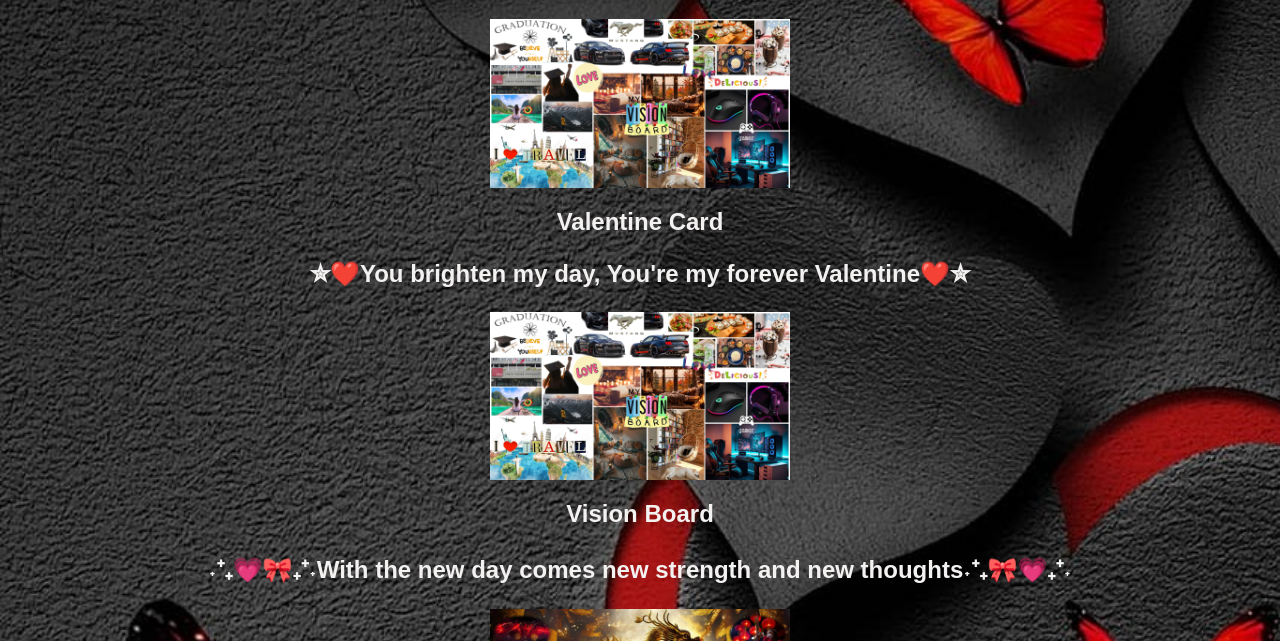
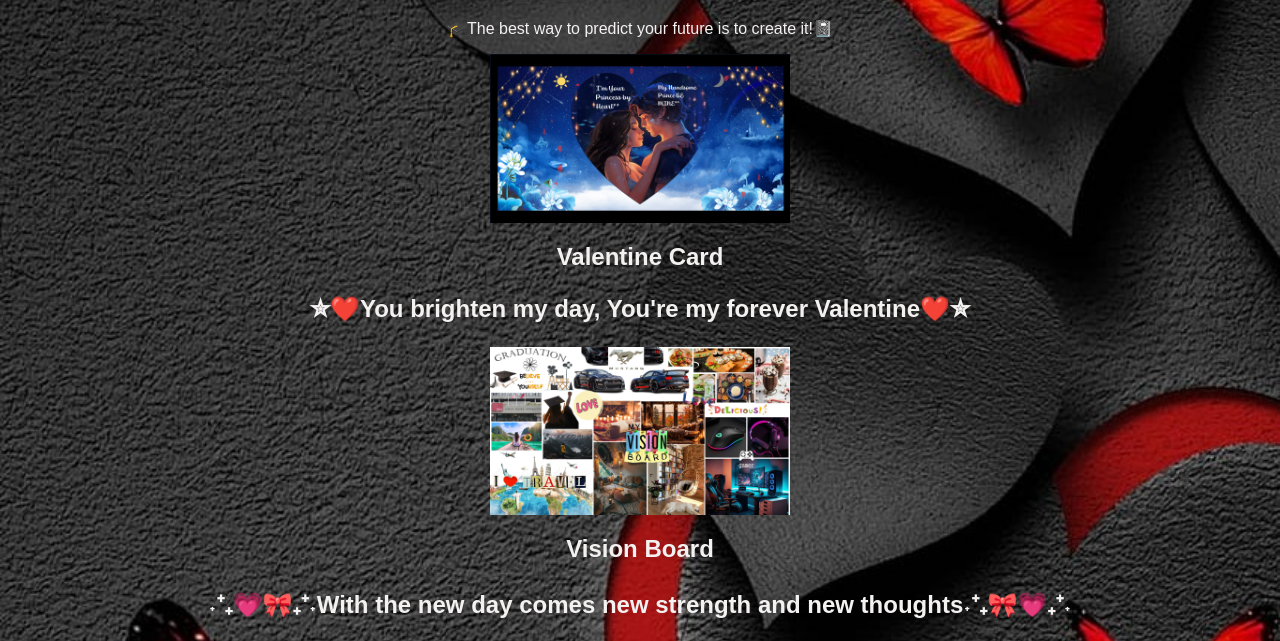
Before and after one commit to HasaniKV/My-Eporfolio, a plain HTML site: page index.html in a window 1280 px wide. Shown: the part 108-749 px from the top of the page. Drawn offline with Linux system fonts and the light colour scheme.

Commit message:
Update index.html

```diff
--- a/index.html
+++ b/index.html
@@ -19,7 +19,8 @@
 	<body>
 	<h1 style="color:#F4F1F1;">✏️My Eporfolio📚</h1>
 	<h1 style="color:#F4F1F1;">🎓The best way to predict your future is to create it!📓</h1>
-	<img src="Vision Board.jpg" width="300px">
+	<p style="color:#F4F1F1;">🎓The best way to predict your future is to create it!📓</p>
+	<img src="Valentine card.jpg" width="300px">
 	<h2 style="color:#F4F1F1;">Valentine Card</p>
 	<p style="color:#F4F1F1;">✮❤️You brighten my day, You're my forever Valentine❤️✮</p>
 	<img src="Vision Board.jpg" width="300px">
@@ -30,7 +31,7 @@
 	<p style="color:#F4F1F1;">˚༺🌟🎉༻˚Wishing you happiness and prosperity, Happy Lunar New Year!˚༺🌺🐉༻˚</p>
 	<img src="Black Lives Matter Poster.jpg" width="300px">
 	<h2 style="color:#F4F1F1;">Black Lives Matter Poster</p>
-	<p style="color:#F4F1F1;">*ੈ🌷ੈ Keep Loving Yourself, never be limited by other people's limited imaginationsੈ🌷ੈ* </p>
+	<p style="color:#F4F1F1;">*ੈ🌷ੈ Keep Loving Yourself, never be limited by other people's limited imaginationsੈ🌷ੈ*</p>
 	<h2><a href="index.html">Go Back</a></h2>
 	</center>
 	</body>
```
